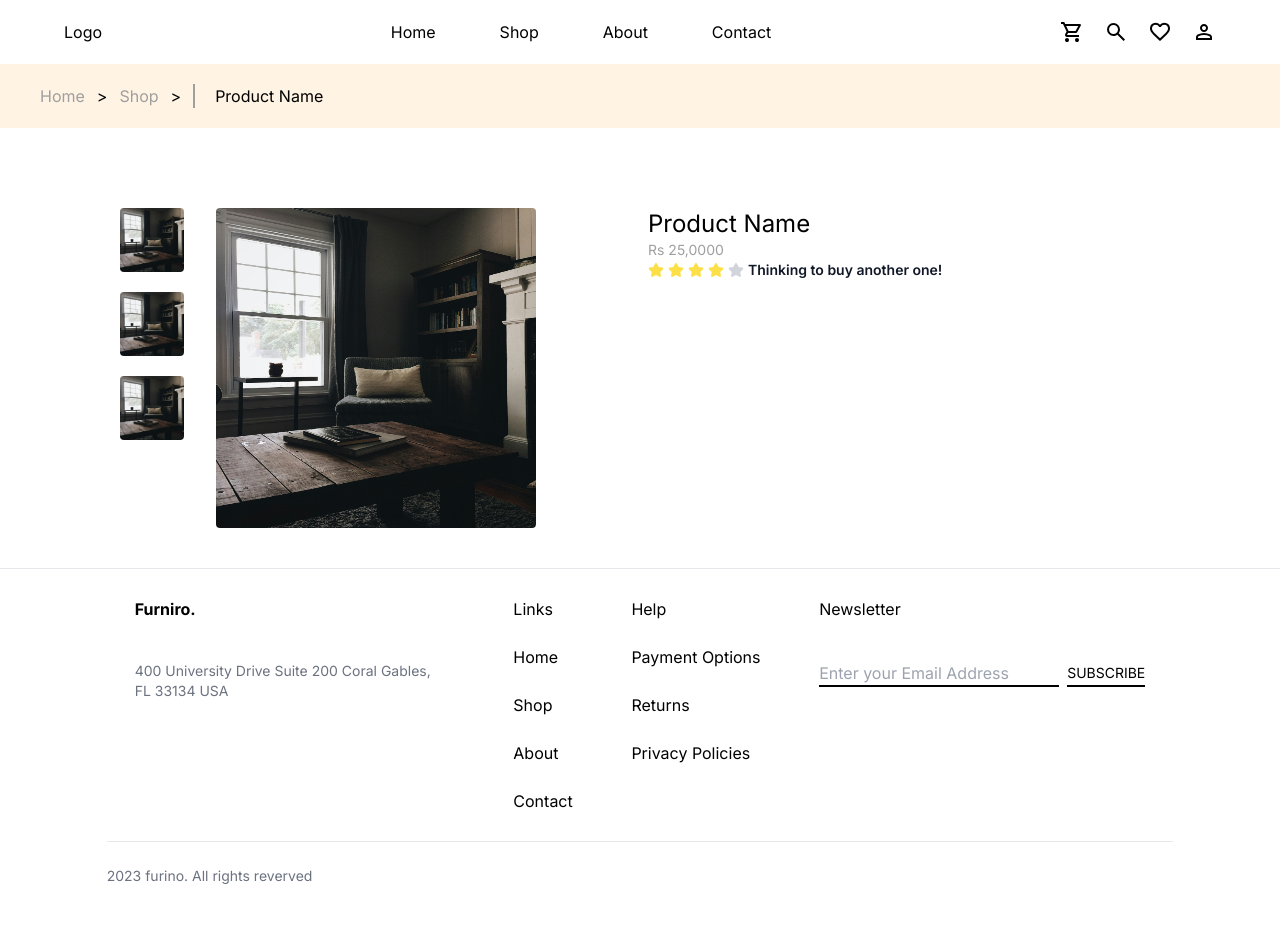
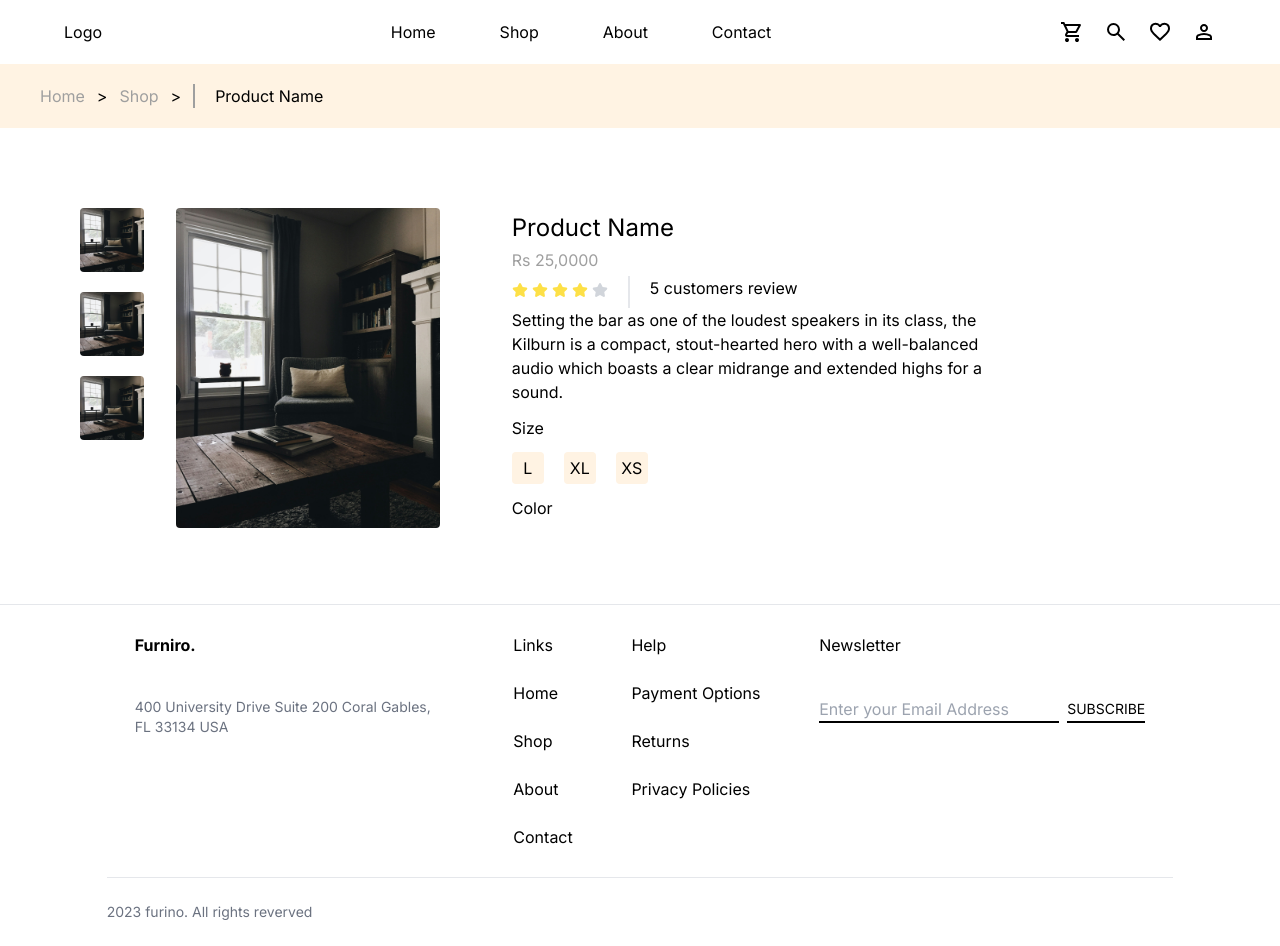
Before and after one commit to Abdullah-Ahmed1/Ecommerce-App-Nextjs, a Next.js app: page /product in a window 1280 px wide. Before the commit the page ends 910 px from the top, so only its background shows below. Built offline with nearby package versions, Linux system fonts and the light colour scheme.

Commit message:
product description added

```diff
--- a/src/app/product/page.tsx
+++ b/src/app/product/page.tsx
@@ -1,6 +1,9 @@
 import React from "react";
 import Image from "next/image";
 import Star from "../../../public/svgs/star.svg";
+
+const sizeItems = ["L", "XL", "XS"];
+const colorItems = ["red", "blue", "purple"];
 const SingleProduct = () => {
   return (
     <div>
@@ -14,7 +17,7 @@ const SingleProduct = () => {
         </div>
       </div>
       <div className="p-10">
-        <div className="flex flex-1 flex-wrap flex-row mt-10 gap-8 px-20">
+        <div className="flex flex-1  flex-row mt-10 gap-8 px-10">
           <div className="flex flex-col gap-y-5">
             <div className="relative w-16 h-16 rounded">
               <Image
@@ -50,7 +53,7 @@ const SingleProduct = () => {
               />
             </div>
           </div>
-          <div className="relative w-80 h-80 rounded">
+          <div className="relative w-6/12 h-80 rounded">
             <Image
               className="rounded"
               fill
@@ -62,10 +65,10 @@ const SingleProduct = () => {
             />
           </div>
           <div>
-            <div className="px-20">
-              <p className="text-2xl">Product Name</p>
-              <p className="text-sm text-newGray"> Rs 25,0000</p>
-              <div>
+            <div className="px-10">
+              <p className="text-2xl my-1">Product Name</p>
+              <p className="text-md text-newGray  my-1"> Rs 25,0000</p>
+              <div className="flex flex-row gap-5 h-8">
                 <div className="flex items-center mb-1 space-x-1 rtl:space-x-reverse">
                   <svg
                     className="w-4 h-4 text-yellow-300"
@@ -112,25 +115,40 @@ const SingleProduct = () => {
                   >
                     <path d="M20.924 7.625a1.523 1.523 0 0 0-1.238-1.044l-5.051-.734-2.259-4.577a1.534 1.534 0 0 0-2.752 0L7.365 5.847l-5.051.734A1.535 1.535 0 0 0 1.463 9.2l3.656 3.563-.863 5.031a1.532 1.532 0 0 0 2.226 1.616L11 17.033l4.518 2.375a1.534 1.534 0 0 0 2.226-1.617l-.863-5.03L20.537 9.2a1.523 1.523 0 0 0 .387-1.575Z" />
                   </svg>
-                  <h3 className="ms-2 text-sm font-semibold text-gray-900 dark:text-white">
-                    Thinking to buy another one!
-                  </h3>
                 </div>
-                {/* <div className="flex flex-row">
-                  {[1, 2, 3, 4, 5].map((item, index) => {
+                <div className="border-l-2 px-5">
+                  <p>5 customers review</p>
+                </div>
+              </div>
+              <div className="w-9/12">
+                Setting the bar as one of the loudest speakers in its class, the
+                Kilburn is a compact, stout-hearted hero with a well-balanced
+                audio which boasts a clear midrange and extended highs for a
+                sound.
+              </div>
+              <div>
+                <p className="my-3">Size</p>
+                <div className="flex flex-row gap-5">
+                  {sizeItems.map((item) => {
                     return (
-                      <Image
-                        key={index}
-                        className="cursor-pointer !text-red-700"
-                        priority
-                        src={Star}
-                        alt={"Dots icon"}
-                        width={20}
-                        height={20}
-                      />
+                      <div className="bg-cream h-8 w-8 flex justify-center items-center rounded">
+                        <p> {item}</p>
+                      </div>
                     );
                   })}
-                </div> */}
+                  <div></div>
+                </div>
+              </div>
+              <div>
+                <p className="my-3">Color</p>
+                <div className="flex flex-row gap-5">
+                  {colorItems.map((item) => {
+                    return (
+                      <div className="bg-red h-8 w-8 flex justify-center items-center rounded "></div>
+                    );
+                  })}
+                  <div></div>
+                </div>
               </div>
             </div>
           </div>
```
